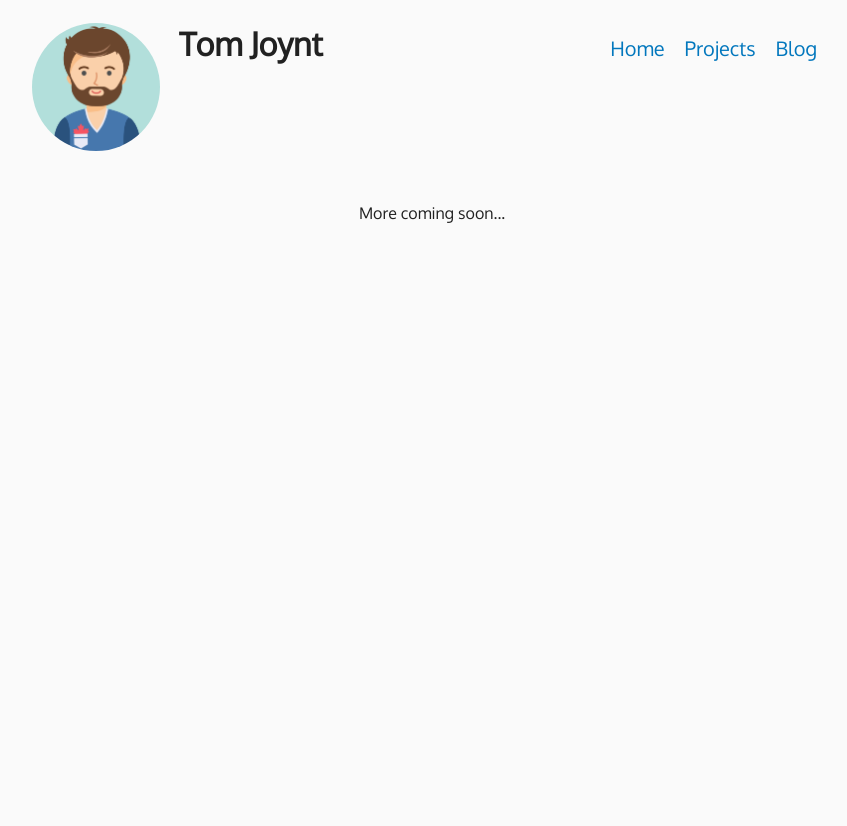
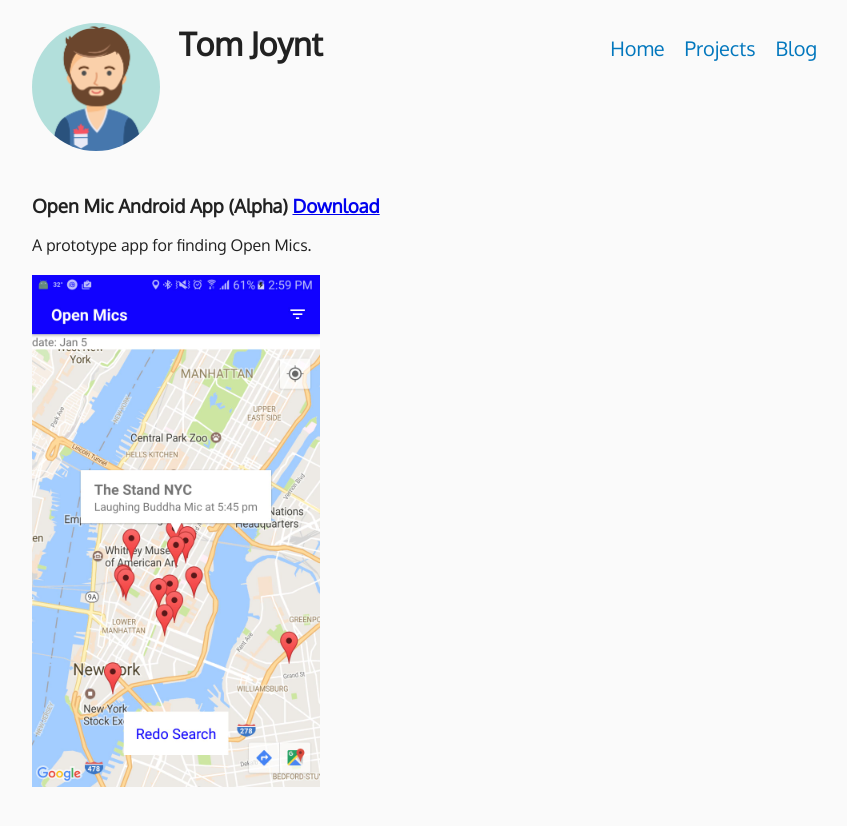
Before and after one commit to tpjoynt/tpjoynt.github.com, a Jekyll site: the page built from _sections/projects.html, in a window 1280 px wide. Shown: the top 826 px of the page, without its empty margins (208-1055 px from the left). Built offline with Jekyll 4.4.1, drawn with Linux system fonts in a browser that asks for light colours; nearby versions of some CDN libraries.

Commit message:
Add open mic app link
Also update readme for running locally

```diff
--- a/_sections/projects.html
+++ b/_sections/projects.html
@@ -3,7 +3,10 @@ title: Projects
 permalink: '/projects/'
 ---
 <section>
-    <article>
-        More coming soon...
+    <img>
+        <h3>Open Mic Android App (Alpha) <a href="https://dl.dropboxusercontent.com/u/1016277/openmicapp-release-unsigned.apk">Download</a></h3>
+        <div>A prototype app for finding Open Mics.</div>
+        <br/>
+        <div><img srcset="/assets/img/openmicapp_1.jpg 5x"/></div>
     </article>
 </section>
```
Also changed, not shown: assets/img/openmicapp_1.jpg (added), 1 other file.
